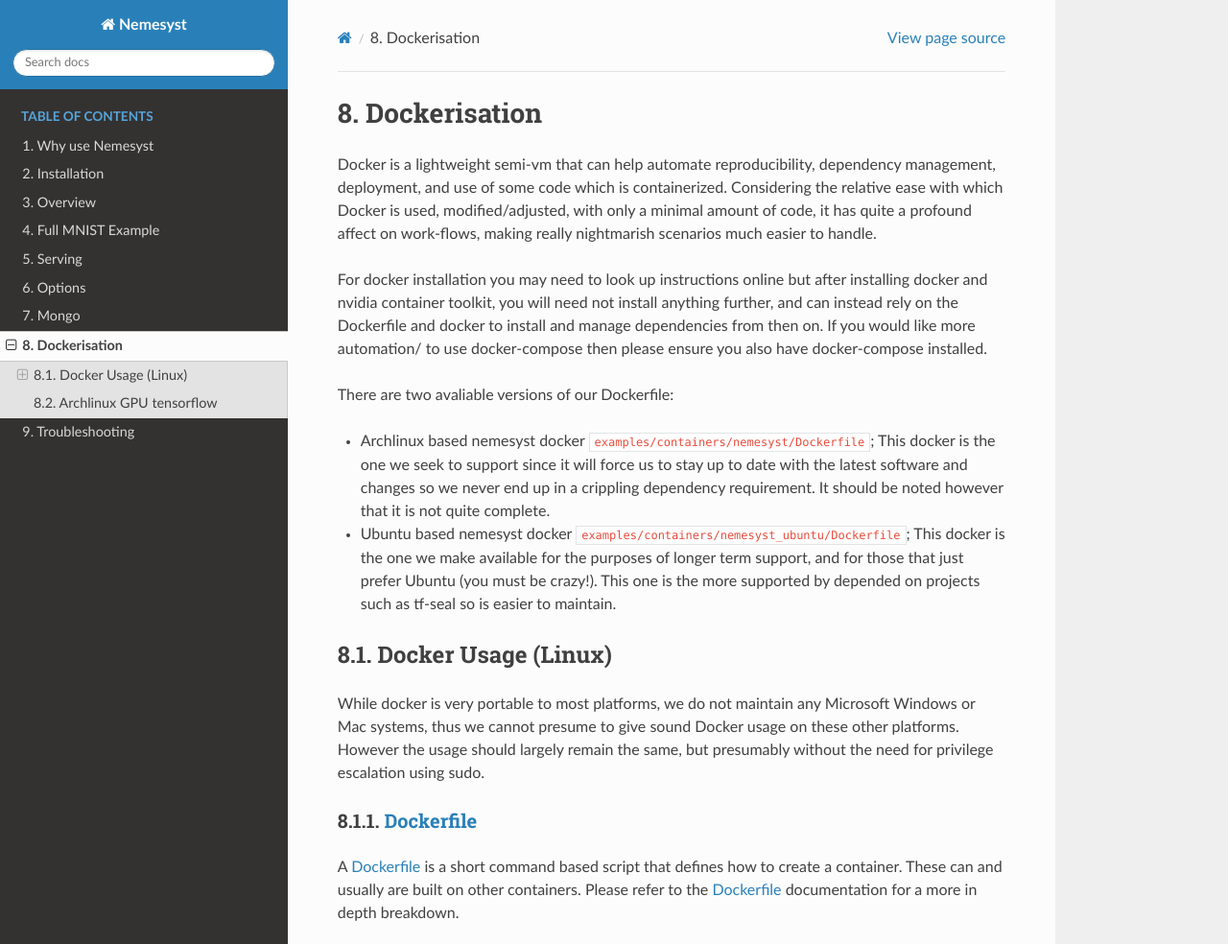
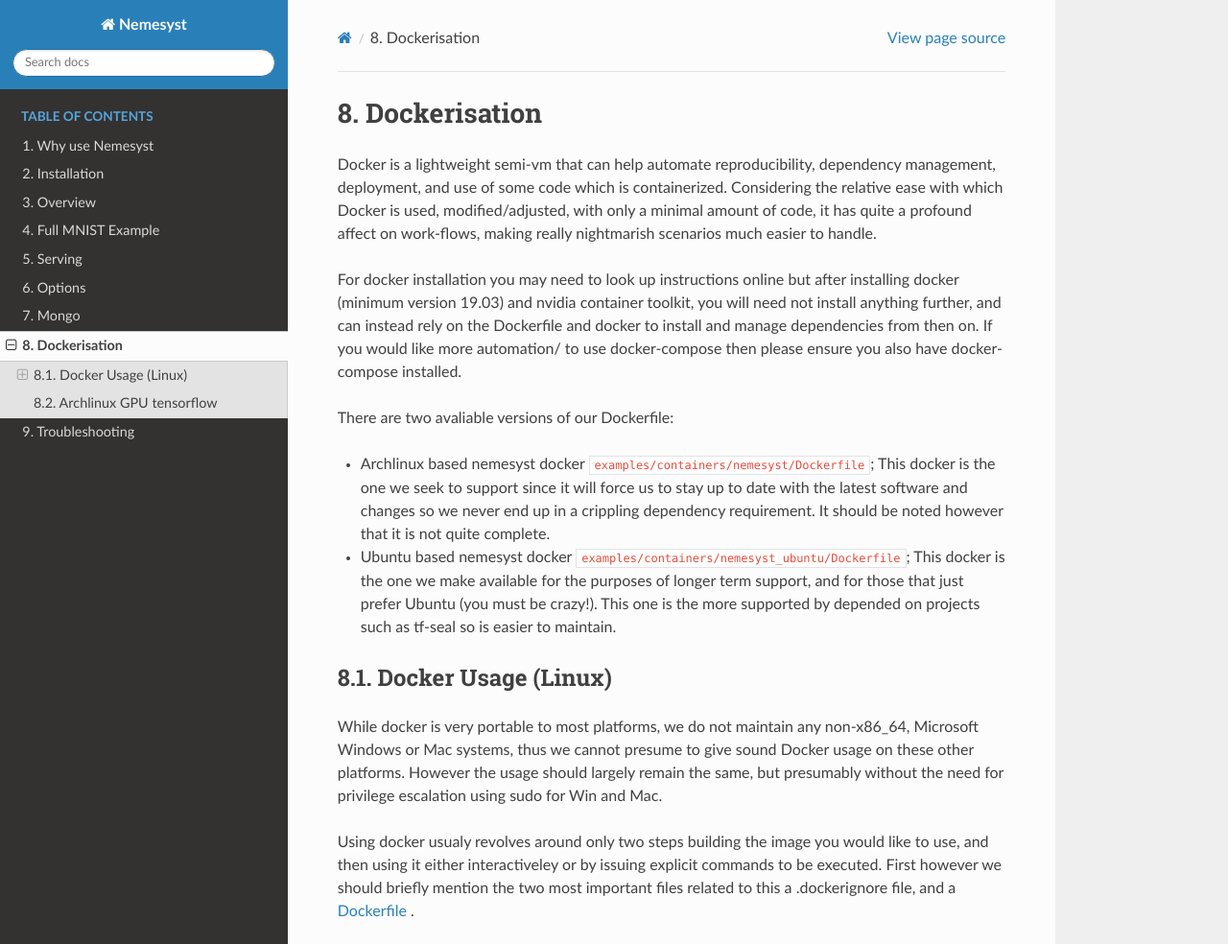
Before and after one commit to DreamingRaven/nemesyst, a Sphinx documentation site: the page built from docs/source/docker.rst, in a window 1280 px wide and 1400 px high, cut to the strip 0-984 px from the top of the window. Shown: the whole strip at 96% size. Built offline with Sphinx 7.4.7 and the Read the Docs theme 2.0.0, drawn with Linux system fonts in a browser that asks for light colours; the version number could not be read and is left out.

Commit message:
Added explicit docker version min to docs
I.E 19.03 is minimally required to use nvidia-container-toolkit

```diff
--- a/docs/source/docker.rst
+++ b/docs/source/docker.rst
@@ -7,7 +7,7 @@ Dockerisation
 Docker is a lightweight semi-vm that can help automate reproducibility, dependency management, deployment, and use of some code which is containerized.
 Considering the relative ease with which Docker is used, modified/adjusted, with only a minimal amount of code, it has quite a profound affect on work-flows, making really nightmarish scenarios much easier to handle.
 
-For docker installation you may need to look up instructions online but after installing docker and nvidia container toolkit, you will need not install anything further, and can instead rely on the Dockerfile and docker to install and manage dependencies from then on. If you would like more automation/ to use docker-compose then please ensure you also have docker-compose installed.
+For docker installation you may need to look up instructions online but after installing docker (minimum version 19.03) and nvidia container toolkit, you will need not install anything further, and can instead rely on the Dockerfile and docker to install and manage dependencies from then on. If you would like more automation/ to use docker-compose then please ensure you also have docker-compose installed.
 
 There are two avaliable versions of our Dockerfile:
 
@@ -17,7 +17,9 @@ There are two avaliable versions of our Dockerfile:
 Docker Usage (Linux)
 ********************
 
-While docker is very portable to most platforms, we do not maintain any Microsoft Windows or Mac systems, thus we cannot presume to give sound Docker usage on these other platforms. However the usage should largely remain the same, but presumably without the need for privilege escalation using sudo.
+While docker is very portable to most platforms, we do not maintain any non-x86_64, Microsoft Windows or Mac systems, thus we cannot presume to give sound Docker usage on these other platforms. However the usage should largely remain the same, but presumably without the need for privilege escalation using sudo for Win and Mac.
+
+Using docker usualy revolves around only two steps building the image you would like to use, and then using it either interactiveley or by issuing explicit commands to be executed. First however we should briefly mention the two most important files related to this a .dockerignore file, and a |dockerfile|_ .
 
 |dockerfile|_
 +++++++++++++
@@ -39,6 +41,8 @@ A .dockerignore is similar in function to a .gitignore and supports similar synt
 
 Building
 ++++++++
+
+
 
 Running
 +++++++
```
